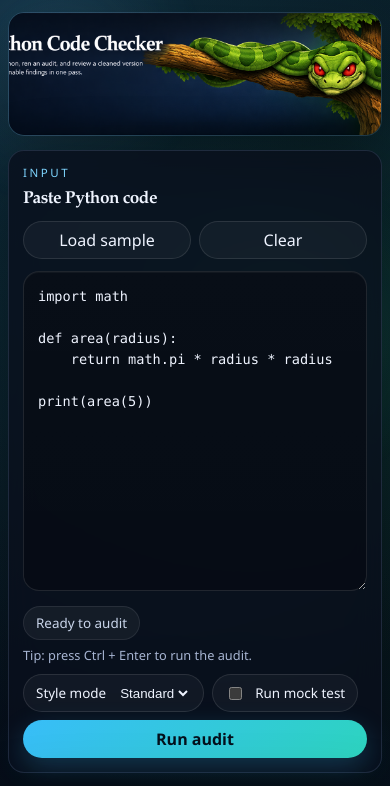
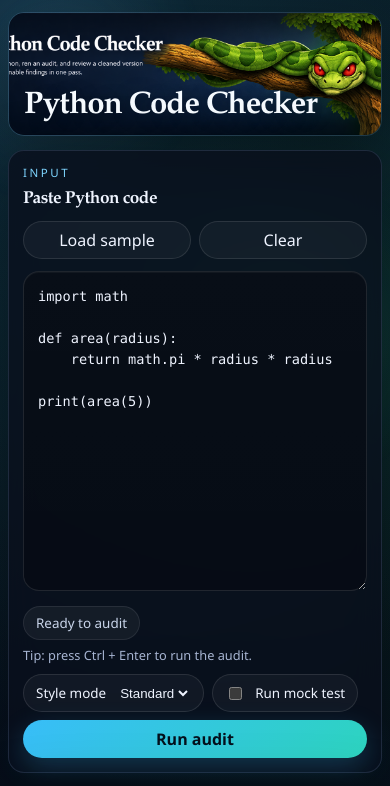
Before and after one commit to webguy125/python-code-checker, a website: page frontend/index.html in a window 390 px wide. Shown: the top 786 px of the page. Drawn offline with Linux system fonts and the light colour scheme.

Commit message:
Overlay title on banner header

```diff
--- a/frontend/index.html
+++ b/frontend/index.html
@@ -14,6 +14,7 @@
 
     <header class="hero">
       <img class="hero-banner" src="./images/Banner2.png" alt="Python Code Checker banner">
+      <h1 class="hero-title">Python Code Checker</h1>
     </header>
 
     <main class="layout">
--- a/frontend/style.css
+++ b/frontend/style.css
@@ -91,6 +91,7 @@ button {
 
 .hero {
   display: block;
+  position: relative;
   margin-bottom: 14px;
 }
 
@@ -112,6 +113,20 @@ button {
   box-shadow: var(--shadow);
   object-fit: cover;
   object-position: center;
+}
+
+.hero-title {
+  position: absolute;
+  left: 22px;
+  bottom: 18px;
+  margin: 0;
+  font-family: var(--font-display);
+  font-size: clamp(1.8rem, 2.8vw, 3rem);
+  line-height: 0.96;
+  letter-spacing: -0.03em;
+  color: #f6fbff;
+  text-shadow: 0 3px 18px rgba(0, 0, 0, 0.45);
+  white-space: nowrap;
 }
 
 .eyebrow,
@@ -589,6 +604,12 @@ pre {
     border-radius: 16px;
   }
 
+  .hero-title {
+    left: 16px;
+    bottom: 14px;
+    font-size: 1.5rem;
+  }
+
   .card {
     padding: 14px;
   }
```
